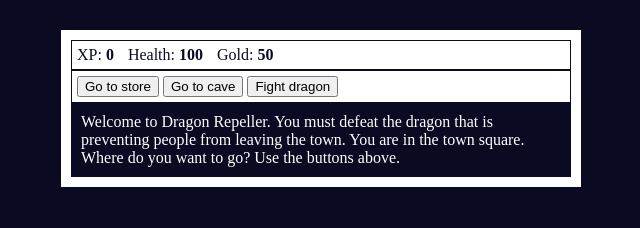
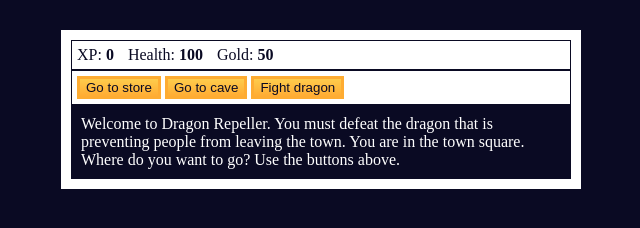
Before and after one commit to Antharithm/roleplayGame, a plain HTML site: page index.html in a window 1280 px wide. Shown: the whole page, without its empty margins (319-959 px from the left). Drawn offline with Linux system fonts and the light colour scheme.

Commit message:
starting js logic

```diff
--- a/index.html
+++ b/index.html
@@ -4,6 +4,7 @@
     <meta charset="utf-8" />
     <link rel="stylesheet" href="./styles.css" />
     <title>RPG - Dragon Repeller</title>
+    <script src="./script.js"></script>
   </head>
   <body>
     <div id="game">
--- a/styles.css
+++ b/styles.css
@@ -35,3 +35,11 @@ body {
 .stat {
   padding-right: 10px;
 }
+
+button {
+  cursor: pointer;
+  color: #0a0a23;
+  background-color: #feac32;
+  background-image: linear-gradient(#fecc4c, #ffac33);
+  border: 3px solid #feac32;
+}
```
Also changed, not shown: script.js (added).
